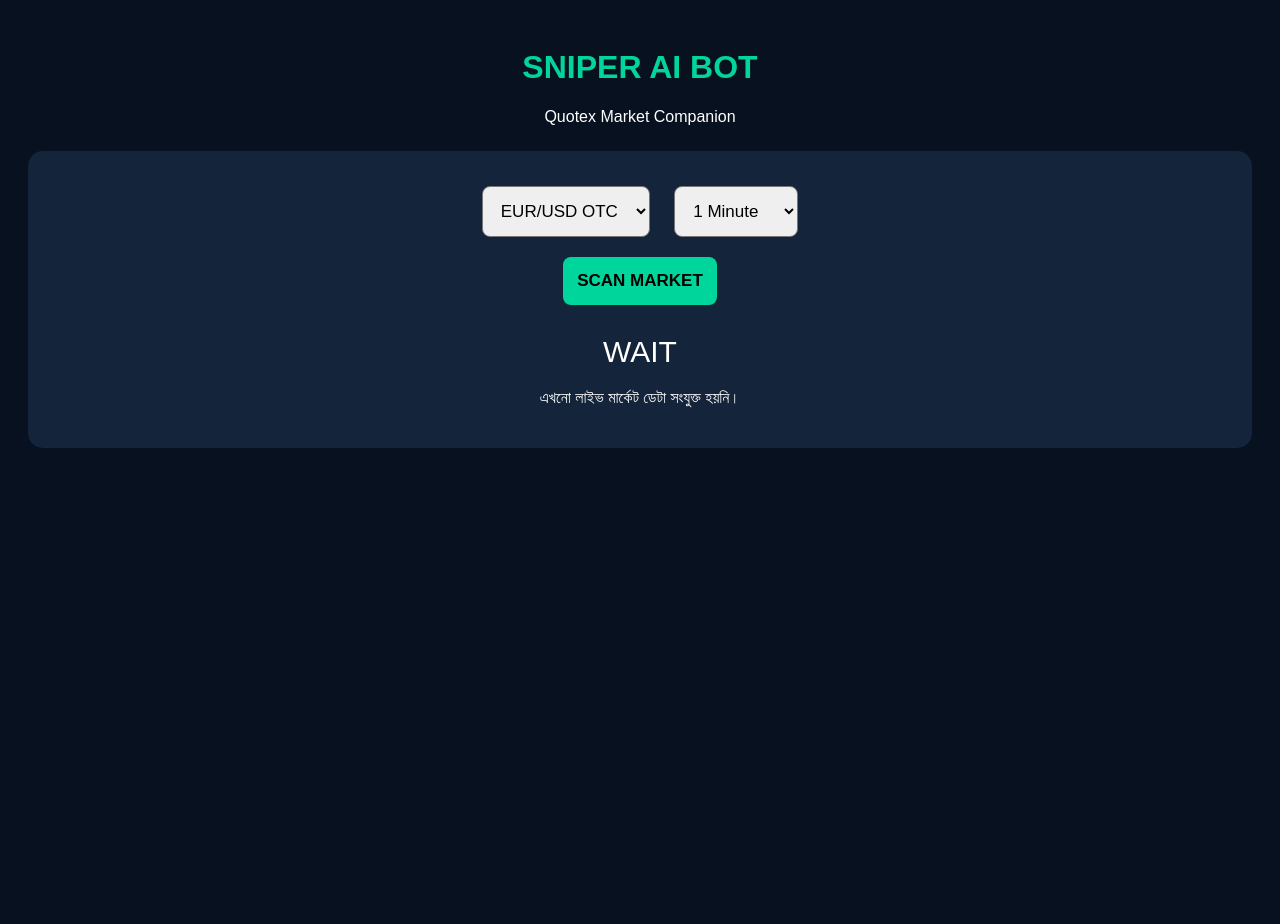
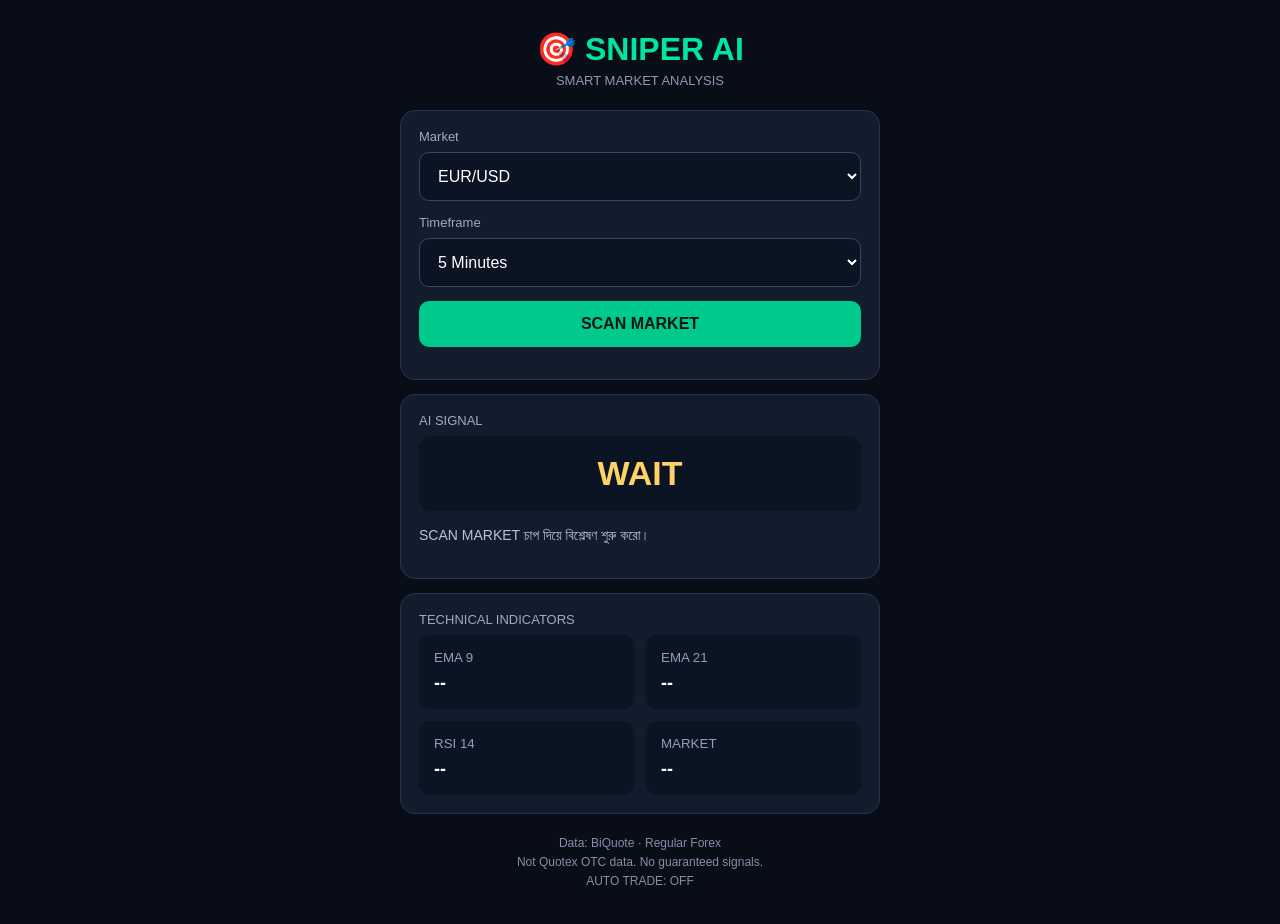
Before and after one commit to rsislam652-beep/Ai-bot-v3, a plain HTML site: page index.html in a window 1280 px wide. Before the commit the page ends 800 px from the top, so only its background shows below. Drawn offline with Linux system fonts and the light colour scheme.

Commit message:
Update index.html

```diff
--- a/index.html
+++ b/index.html
@@ -5,36 +5,126 @@
 <meta name="viewport" content="width=device-width, initial-scale=1">
 <title>SNIPER AI BOT</title>
 <style>
-body{background:#07111f;color:white;font-family:Arial;text-align:center;padding:20px}
-.box{background:#14243a;padding:25px;border-radius:15px;margin-top:25px}
-button,select{padding:14px;margin:10px;border-radius:8px;font-size:17px}
-button{background:#00d69b;border:0;font-weight:bold}
-h1{color:#00d69b}
-#signal{font-size:30px;margin:20px}
+*{box-sizing:border-box}
+body{margin:0;background:#080d18;color:#fff;font-family:Arial,sans-serif;padding:18px}
+.container{max-width:480px;margin:auto}
+h1{text-align:center;color:#00e5a0;margin:12px 0 5px}
+.sub{text-align:center;color:#8c9bb5;font-size:13px;margin-bottom:22px}
+.card{background:#121c2d;border:1px solid #263650;border-radius:15px;padding:18px;margin:14px 0}
+label{display:block;color:#9eabc0;margin-bottom:8px;font-size:13px}
+select,button{width:100%;padding:14px;border-radius:10px;border:1px solid #354761;background:#0b1423;color:white;font-size:16px;margin-bottom:14px}
+button{background:#00c98d;color:#06140f;font-weight:bold;border:0;cursor:pointer}
+button:disabled{opacity:.5}
+.signal{text-align:center;font-size:34px;font-weight:bold;padding:18px;border-radius:12px;background:#0b1423;color:#ffd166}
+.signal.CALL{color:#00e5a0}
+.signal.PUT{color:#ff647c}
+.signal.WAIT{color:#ffd166}
+.grid{display:grid;grid-template-columns:1fr 1fr;gap:12px}
+.metric{background:#0b1423;border-radius:10px;padding:15px}
+.metric small{display:block;color:#91a0b8;margin-bottom:8px}
+.metric strong{font-size:18px}
+.reason{color:#b8c5d8;line-height:1.5;font-size:14px}
+.footer{text-align:center;color:#8190a8;font-size:12px;line-height:1.6;margin:20px 0}
 </style>
 </head>
 <body>
-<h1>SNIPER AI BOT</h1>
-<p>Quotex Market Companion</p>
-<div class="box">
-<select id="pair">
-<option>EUR/USD OTC</option>
-<option>GBP/USD OTC</option>
-<option>USD/JPY OTC</option>
+<div class="container">
+<h1>🎯 SNIPER AI</h1>
+<div class="sub">SMART MARKET ANALYSIS</div>
+
+<div class="card">
+<label>Market</label>
+<select id="symbol">
+<option value="EURUSD">EUR/USD</option>
+<option value="GBPUSD">GBP/USD</option>
+<option value="USDJPY">USD/JPY</option>
 </select>
-<select id="tf">
-<option value="1">1 Minute</option>
-<option value="5">5 Minutes</option>
+
+<label>Timeframe</label>
+<select id="timeframe">
+<option value="1m">1 Minute</option>
+<option value="5m" selected>5 Minutes</option>
 </select>
-<br>
-<button onclick="scan()">SCAN MARKET</button>
-<div id="signal">WAIT</div>
-<p id="info">এখনো লাইভ মার্কেট ডেটা সংযুক্ত হয়নি।</p>
+
+<button id="scan" onclick="scanMarket()">SCAN MARKET</button>
 </div>
+
+<div class="card">
+<label>AI SIGNAL</label>
+<div id="signal" class="signal WAIT">WAIT</div>
+<p id="reason" class="reason">SCAN MARKET চাপ দিয়ে বিশ্লেষণ শুরু করো।</p>
+</div>
+
+<div class="card">
+<label>TECHNICAL INDICATORS</label>
+<div class="grid">
+<div class="metric">
+<small>EMA 9</small>
+<strong id="ema9">--</strong>
+</div>
+<div class="metric">
+<small>EMA 21</small>
+<strong id="ema21">--</strong>
+</div>
+<div class="metric">
+<small>RSI 14</small>
+<strong id="rsi">--</strong>
+</div>
+<div class="metric">
+<small>MARKET</small>
+<strong id="market">--</strong>
+</div>
+</div>
+</div>
+
+<div class="footer">
+Data: BiQuote · Regular Forex<br>
+Not Quotex OTC data. No guaranteed signals.<br>
+AUTO TRADE: OFF
+</div>
+</div>
+
 <script>
-function scan(){
-document.getElementById('signal').innerText='WAIT';
-document.getElementById('info').innerText='লাইভ ডেটা API সংযুক্ত না থাকায় এখন সিগন্যাল দেওয়া যাচ্ছে না।';
+async function scanMarket(){
+ const button=document.getElementById("scan");
+ const signal=document.getElementById("signal");
+ const symbol=document.getElementById("symbol").value;
+ const timeframe=document.getElementById("timeframe").value;
+
+ button.disabled=true;
+ button.textContent="SCANNING...";
+ signal.className="signal WAIT";
+ signal.textContent="WAIT";
+ document.getElementById("reason").textContent="Market data পরীক্ষা হচ্ছে...";
+ document.getElementById("market").textContent="Loading";
+
+ try{
+  const url="/api/analysis?symbol="+encodeURIComponent(symbol)+"&timeframe="+encodeURIComponent(timeframe);
+  const response=await fetch(url);
+  const data=await response.json();
+
+  if(!response.ok) throw new Error(data.detail||"Analysis failed");
+
+  const result=data.signal||"WAIT";
+  signal.textContent=result;
+  signal.className="signal "+result;
+  document.getElementById("reason").textContent=data.reason||"No confirmed direction";
+  document.getElementById("ema9").textContent=data.ema9??"--";
+  document.getElementById("ema21").textContent=data.ema21??"--";
+  document.getElementById("rsi").textContent=data.rsi14??"--";
+  document.getElementById("market").textContent=symbol;
+ }catch(error){
+  signal.textContent="WAIT";
+  signal.className="signal WAIT";
+  document.getElementById("reason").textContent="ডেটা পাওয়া যায়নি: "+error.message;
+  document.getElementById("market").textContent="Error";
+  document.getElementById("ema9").textContent="--";
+  document.getElementById("ema21").textContent="--";
+  document.getElementById("rsi").textContent="--";
+ }finally{
+  button.disabled=false;
+  button.textContent="SCAN MARKET";
+ }
 }
 </script>
 </body>
```
